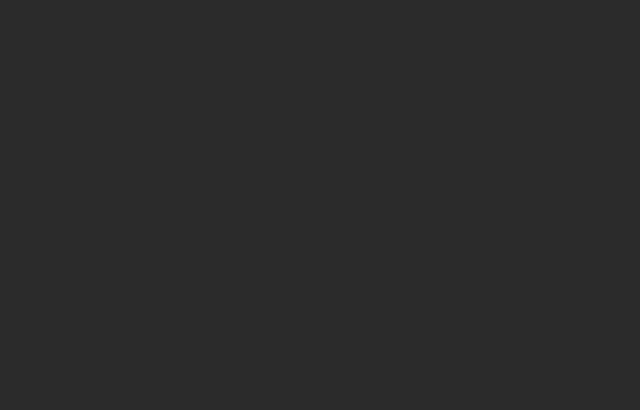
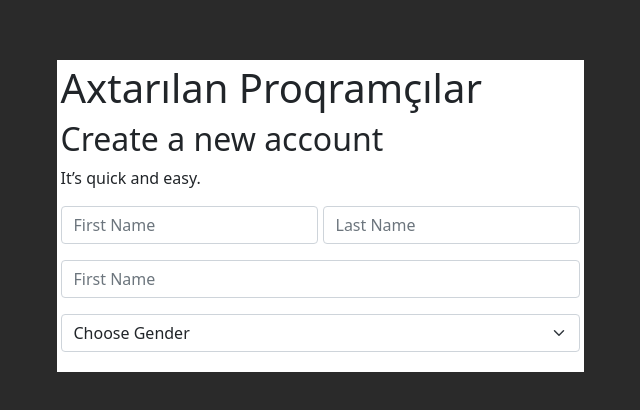
Before and after one commit to RahmaNiftaliyev/axtarilanproqramcilar, a React (Create React App) app: page /register in a window 1280 px wide. Shown: the part 184-594 px from the top of the page, without its empty margins (320-960 px from the left). Built offline with nearby package versions, Linux system fonts and the light colour scheme.

Commit message:
Merge branch 'master' of https://github.com/RahmaNiftaliyev/axtarilanproqramcilar

```diff
--- a/src/app/rootReducer.js
+++ b/src/app/rootReducer.js
@@ -1,9 +1,11 @@
 import usersReducer from './../features/redux/usersSlice';
 import developersReducer from './../features/redux/developersSlice';
 import customersReducer from './../features/redux/customersSlice';
+import gendersReducer from './../features/redux/gendersSlice';
 // eslint-disable-next-line import/no-anonymous-default-export
 export default {
     users:usersReducer,
     developers:developersReducer,
-    customers:customersReducer
+    customers:customersReducer,
+    genders:gendersReducer
 }
--- a/src/features/common/login/Login.js
+++ b/src/features/common/login/Login.jsx
@@ -24,7 +24,7 @@ const Login = () => {
 
   return (
     <div className="homeBackground">
-      <div className="formContainer">
+      <div className="p-1 formContainer">
         <Form onSubmit={handleSubmit} autoComplete="off">
           <FormGroup>
             <Label htmlFor="email">Email</Label>
--- a/src/features/common/register/Register.js
+++ /dev/null
@@ -1,9 +0,0 @@
-/* eslint-disable no-unused-vars */
-// @ts-nocheck
-import React from "react";
-
-const Register = () => {
-  return <div className="homeBackground">Register</div>;
-};
-
-export default Register;
--- /dev/null
+++ b/src/features/common/register/Register.jsx
@@ -0,0 +1,92 @@
+/* eslint-disable no-unused-vars */
+// @ts-nocheck
+import React, { useState } from "react";
+import { useSelector } from "react-redux";
+import { Form, FormGroup, Input, Button } from "reactstrap";
+import { selectAllGenders } from "./../../redux/gendersSlice";
+
+const Register = () => {
+  const allGenders = useSelector(selectAllGenders);
+
+  const [firstName, setFirstName] = useState("");
+  const [lastName, setLastName] = useState("");
+  const [email, setEmail] = useState("");
+  const [number, setNumer] = useState("");
+  const [password, setPassword] = useState("");
+  const [confirmPassword, setConfirmPassword] = useState("");
+  const [birthday, setBirthday] = useState("");
+  const [gender, setGender] = useState("");
+  const [error, setError] = useState("");
+  const [isSetted, setIsSetted] = useState(false);
+
+  const renderedOptions = allGenders.map((g) => {
+    return <option id={g.id}>{g.gender}</option>;
+  });
+
+  const emailNumberHandler = (e) => {
+    console.log(e.target.value);
+  };
+
+  const handleRegister = (e) => {
+    e.preventDefault();
+  };
+
+  return (
+    <div className="homeBackground">
+      <div className="p-1 formContainer-md">
+        <h1>Axtarılan Proqramçılar</h1>
+        <div>
+          <h2>Create a new account</h2>
+          <p>It’s quick and easy.</p>
+          <Form onSubmit={handleRegister}>
+            {/* firstname and lastname */}
+            <FormGroup className="grid-initial frame-2">
+              <Input
+                type="text"
+                id="firstName"
+                placeholder={error && error.length > 0 ? error : "First Name"}
+                name="firstName"
+                aria-labelledby="firstName"
+                value={firstName}
+                onChange={(e) => setFirstName(e.target.value)}
+              />
+              <Input
+                type="text"
+                id="lastName"
+                placeholder={error && error.length > 0 ? error : "Last Name"}
+                name="lastName"
+                aria-labelledby="lastName"
+                value={lastName}
+                onChange={(e) => setLastName(e.target.value)}
+              />
+            </FormGroup>
+            {/* email or mobile number */}
+            <Input
+              type="email"
+              id="email"
+              placeholder={error && error.length > 0 ? error : "First Name"}
+              name="email"
+              aria-labelledby="email"
+              value={isSetted ? email : ""}
+              onChange={emailNumberHandler}
+            />
+            <FormGroup></FormGroup>
+            {/* password */}
+            <FormGroup></FormGroup>
+            {/* birthday year month day */}
+            <FormGroup></FormGroup>
+            {/* genders */}
+            <FormGroup>
+              <Input type="select">
+                <option>Choose Gender</option>
+                {renderedOptions}
+              </Input>
+            </FormGroup>
+          </Form>
+        </div>
+      </div>
+    </div>
+  );
+};
+
+export default Register;
--- /dev/null
+++ b/src/features/redux/gendersSlice.js
@@ -0,0 +1,31 @@
+/* eslint-disable no-unused-vars */
+import { createSlice } from "@reduxjs/toolkit";
+
+
+
+
+const initialState = {
+  status: "idle",
+  error: null,
+  selectedGender: {},
+  genders: [
+     { id: "1", gender: "male" },
+     { id: "2", gender: "female" },
+     { id: "3", gender: "custom" },
+  ]
+};
+
+const sliceInvoker = () => {
+  return {
+    name: "gendersSlice",
+    initialState,
+    reducers: {},
+    extraReducers: {},
+  };
+};
+
+const gendersSlice = createSlice(sliceInvoker());
+
+export const selectAllGenders = (state) => state.genders.genders
+
+export default gendersSlice.reducer;
--- a/src/features/root/Dashboard.js
+++ b/src/features/root/Dashboard.js
@@ -4,7 +4,7 @@ import React from "react";
 import { Routes, Route } from "react-router-dom";
 import PasswordRecovery from "../common/passwordrecovery/PasswordRecovery";
 import Register from "../common/register/Register";
-import Login from "./../common/login/Login";
+import Login from "../common/login/Login";
 
 const Dashboard = () => {
   return (
--- a/src/index.css
+++ b/src/index.css
@@ -24,10 +24,35 @@ body {
 .homeBackground {
     background: rgb(42, 42, 42);
     height: 100vh;
+    display: flex;
+}
+
+.grid-initial {
+    display: grid;
+    grid-column-gap: 5px;
+}
+
+.frame-2 {
+    grid-template-columns: repeat(2, 1fr);
+}
+
+.frame-3 {
+    grid-template-columns: repeat(3, 1fr);
+}
+
+
+[class*="formContainer"] {
+    margin: auto;
 }
 
 .formContainer {
-    max-width: 396px;
+    width: 396px;
+    padding: 10px 5px;
+    background-color: white;
+}
+
+.formContainer-md {
+    max-width: 540px;
     padding: 10px 5px;
     background-color: white;
 }
```
Also changed, not shown: src/features/common/passwordrecovery/PasswordRecovery.jsx (renamed from src/features/common/passwordrecovery/PasswordRecovery.js).
